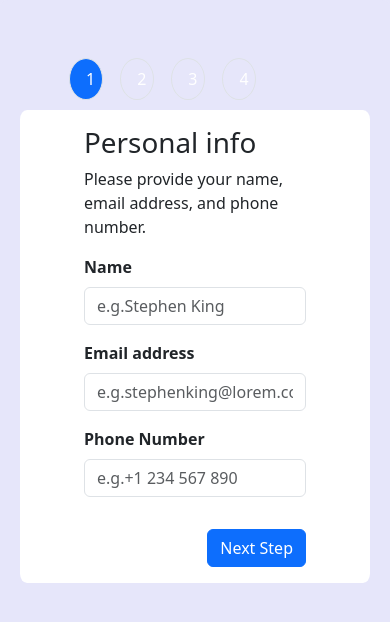
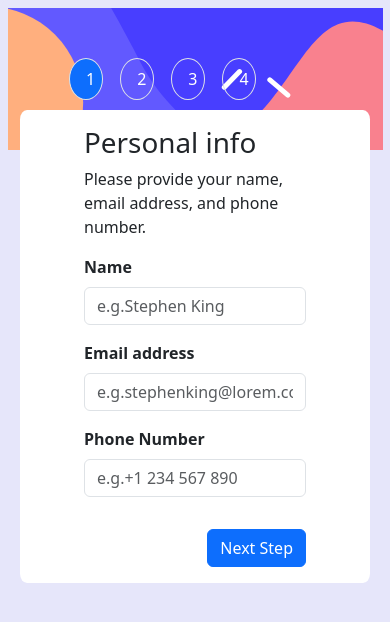
Before and after one commit to kodanne/challenge3, a plain HTML site: page index.html in a window 390 px wide. Drawn offline with nearby package versions, Linux system fonts and the light colour scheme; the site is published under a folder, as on GitHub Pages, so addresses that start at the root find nothing.

Commit message:
integration feedbacks

```diff
--- a/style.css
+++ b/style.css
@@ -8,7 +8,7 @@ body{
 #v-pills-tab{
     height: 100% !important;
     padding: 10px 100px 100px 100px !important;
-    background: url(/images/bg-sidebar-desktop.svg)no-repeat bottom ;
+    background: url(images/bg-sidebar-desktop.svg)no-repeat bottom ;
 
 }
 #confirm{
@@ -16,7 +16,7 @@ body{
 }
 @media screen and (max-width:768px) {
     #v-pills-tab{
-        background: url(/images/bg-sidebar-mobile.svg)no-repeat bottom !important;
+        background: url(images/bg-sidebar-mobile.svg)no-repeat bottom !important;
         width: 400px;
         padding: 50px 70px !important;
     }
```
